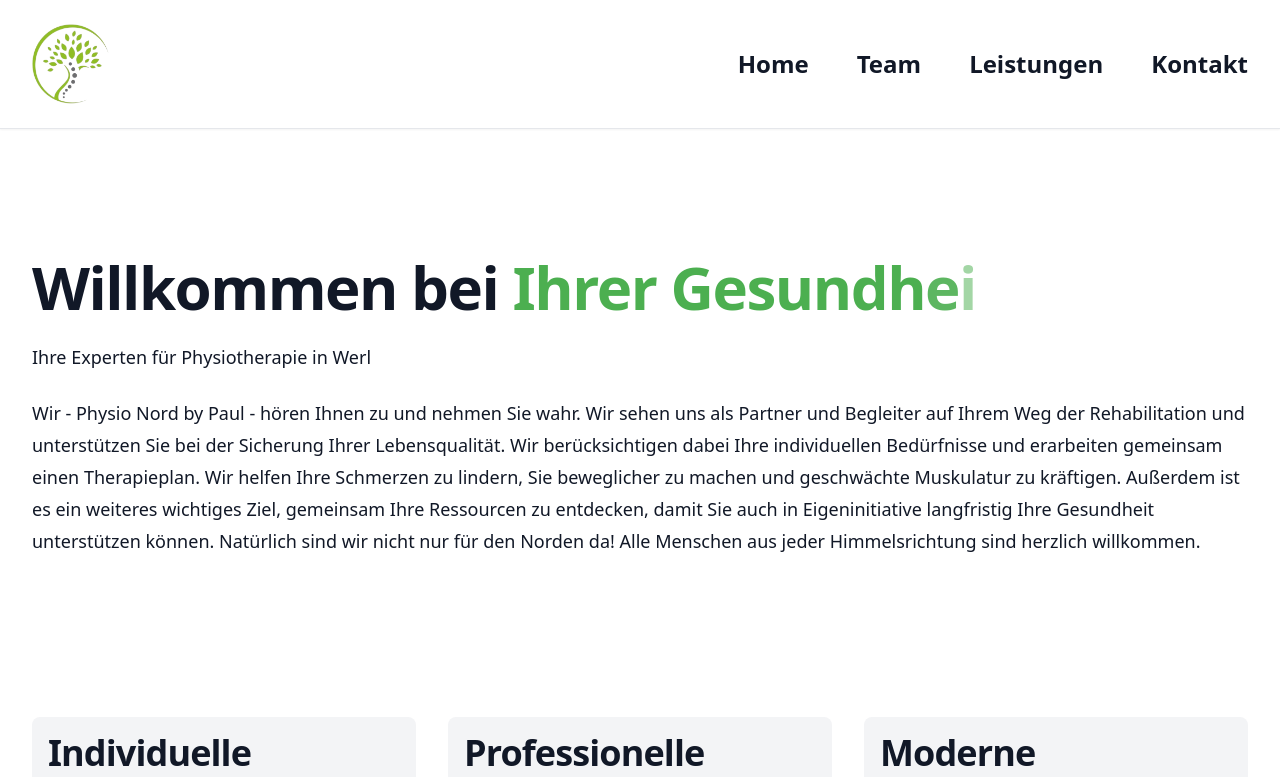
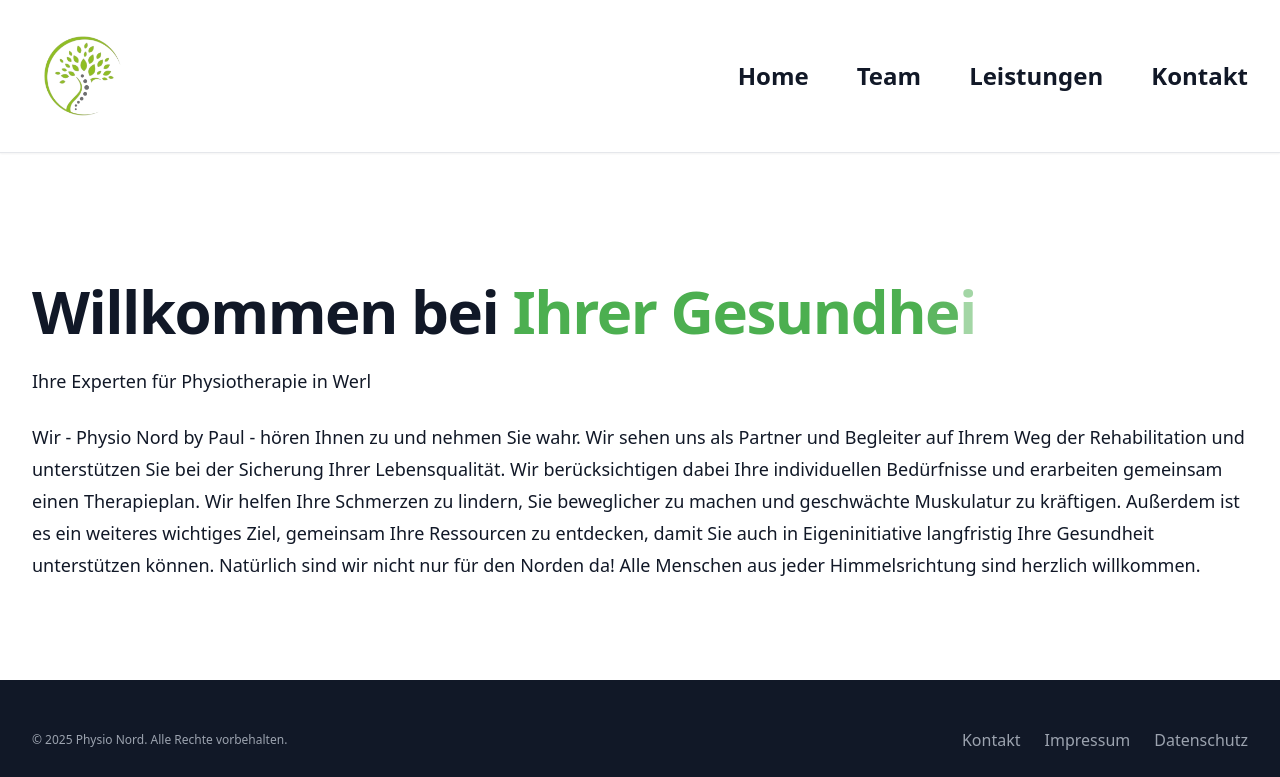
Before and after one commit to SteffenKloempges/physio_nord_, a React (Vite) app: page / in a window 1280 px wide. Shown: the top 777 px of the page. Built offline with nearby package versions, Linux system fonts and the light colour scheme.

Commit message:
feat: adding page transition

```diff
--- a/src/App.tsx
+++ b/src/App.tsx
@@ -1,10 +1,27 @@
-import { BrowserRouter as Router, Routes, Route } from 'react-router-dom';
+import { BrowserRouter as Router, Routes, Route, useLocation } from 'react-router-dom';
+import { AnimatePresence } from 'framer-motion';
 import Navbar from './components/Navbar';
 import Footer from './components/Footer';
 import Home from './pages/Home';
 import Team from './pages/Team';
 import Leistungen from './pages/Leistungen';
 import Kontakt from './pages/Kontakt';
+import PageTransition from './components/PageTransition';
+
+function AnimatedRoutes() {
+  const location = useLocation();
+
+  return (
+    <AnimatePresence mode="wait">
+      <Routes location={location} key={location.pathname}>
+        <Route path="/" element={<PageTransition><Home /></PageTransition>} />
+        <Route path="/team" element={<PageTransition><Team /></PageTransition>} />
+        <Route path="/leistungen" element={<PageTransition><Leistungen /></PageTransition>} />
+        <Route path="/kontakt" element={<PageTransition><Kontakt /></PageTransition>} />
+      </Routes>
+    </AnimatePresence>
+  );
+}
 
 function App() {
   return (
@@ -12,12 +29,7 @@ function App() {
       <div className="min-h-screen flex flex-col">
         <Navbar />
         <main className="flex-grow">
-          <Routes>
-            <Route path="/" element={<Home />} />
-            <Route path="/team" element={<Team />} />
-            <Route path="/leistungen" element={<Leistungen />} />
-            <Route path="/kontakt" element={<Kontakt />} />
-          </Routes>
+          <AnimatedRoutes />
         </main>
         <Footer />
       </div>
--- a/src/components/Footer.tsx
+++ b/src/components/Footer.tsx
@@ -2,7 +2,7 @@ import { Link } from 'react-router-dom';
 
 export default function Footer() {
   return (
-    <footer className="bg-gray-900 text-white">
+    <footer className="bg-gray-900 text-white sticky bottom-0">
       <div className="mx-auto max-w-7xl px-6 py-12 md:flex md:items-center md:justify-between lg:px-8">
         <div className="flex justify-center space-x-6 md:order-2">
           <Link to="/kontakt" className="text-gray-400 hover:text-white">
--- a/src/components/Navbar.tsx
+++ b/src/components/Navbar.tsx
@@ -15,11 +15,9 @@ export default function Navbar() {
   return (
     <header className="bg-white shadow-sm border-b border-gray-200 sticky top-0 z-50">
       <nav className="mx-auto flex max-w-7xl items-center justify-between p-6 lg:px-8" aria-label="Global">
-        <div className="flex lg:flex-1">
-          <Link to="/" className="-m-1.5 p-1.5">
+          <Link to="/" className="m-1.5 p-1.5">
             <img src="/images/logo_physio_nord_werl.png" alt="Physio Nord" className="h-20 w-auto" />
           </Link>
-        </div>
         <div className="flex lg:hidden">
           <button
             type="button"
--- /dev/null
+++ b/src/components/PageTransition.tsx
@@ -0,0 +1,19 @@
+import { motion } from 'framer-motion';
+import type { ReactNode } from 'react';
+
+interface PageTransitionProps {
+  children: ReactNode;
+}
+
+export default function PageTransition({ children }: PageTransitionProps) {
+  return (
+    <motion.div
+      initial={{ opacity: 0, y: 20 }}
+      animate={{ opacity: 1, y: 0 }}
+      exit={{ opacity: 0, y: -20 }}
+      transition={{ duration: 0.3 }}
+    >
+      {children}
+    </motion.div>
+  );
+}
--- a/src/pages/Home.tsx
+++ b/src/pages/Home.tsx
@@ -1,8 +1,9 @@
+import { main } from "motion/react-client";
 import { Typewriter } from "../components/Typewriter";
 
 export default function Home() {
   return (
-    <div className="bg-white">
+    <main>
       <div className="mx-auto max-w-7xl px-6 py-24 sm:py-32 lg:px-8">
         <h1 className="text-4xl font-bold tracking-tight text-gray-900 sm:text-6xl">
           Willkommen bei <Typewriter />
@@ -24,7 +25,7 @@ export default function Home() {
           </div>
         ))}
       </div>
-    </div>
+      </main>
   );
 }
 
```
